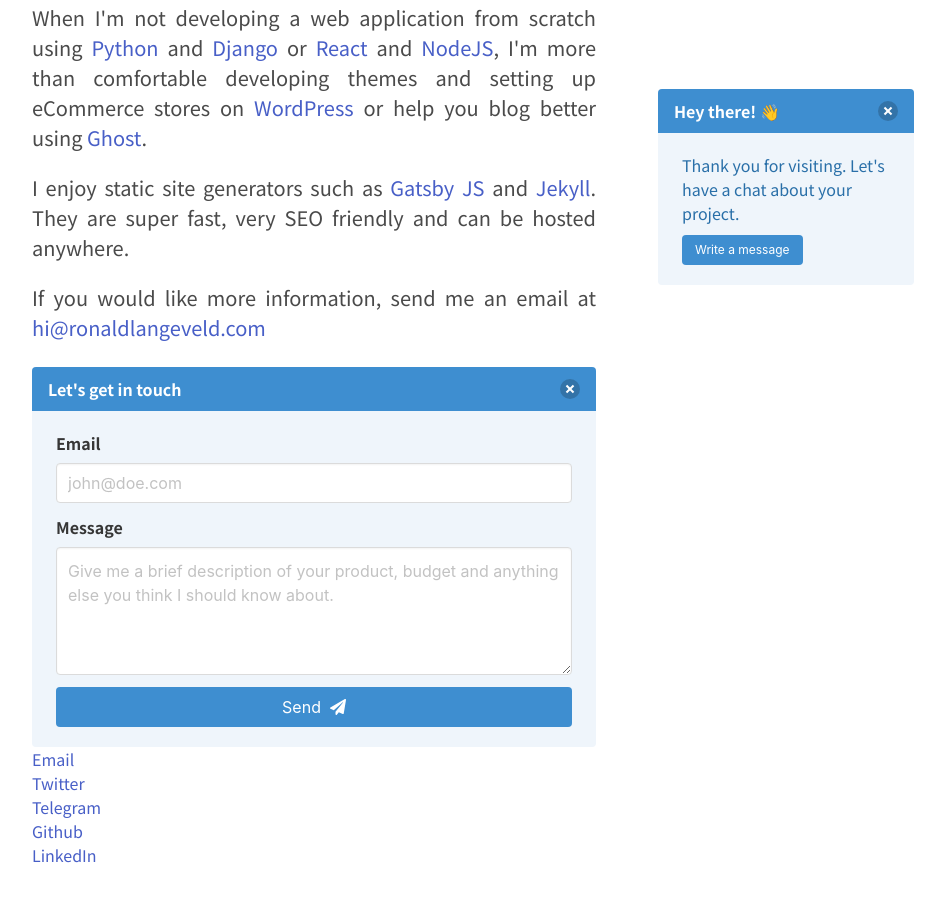
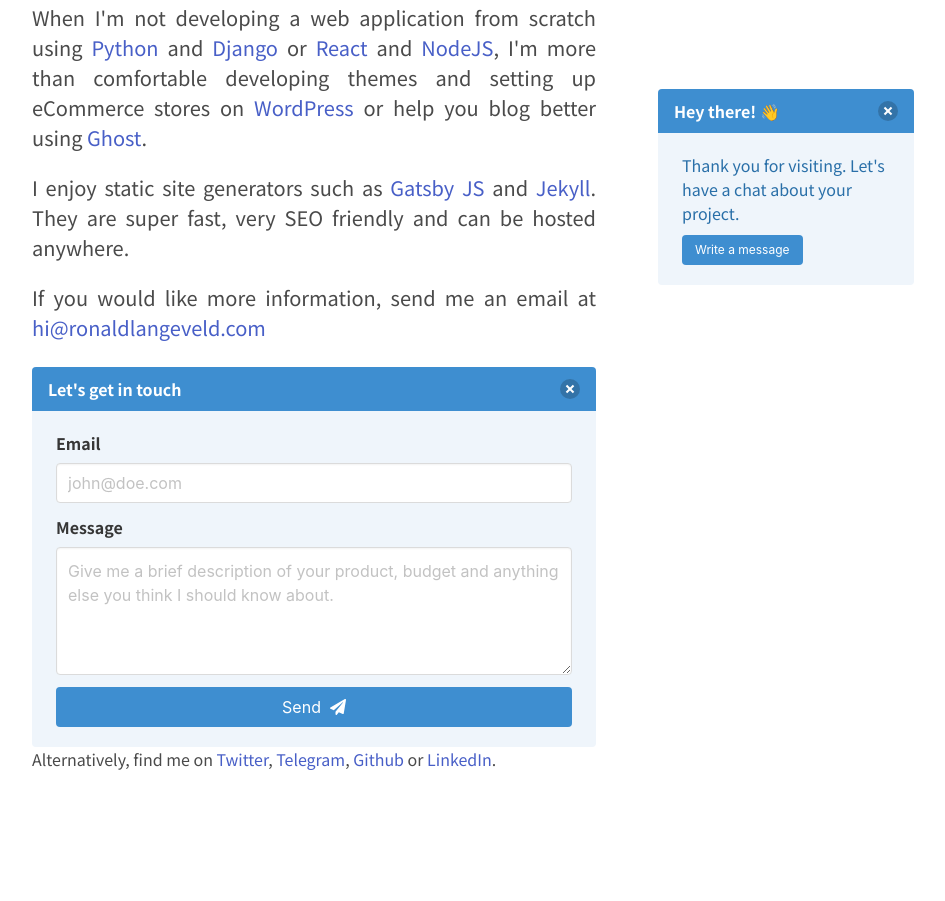
Before and after one commit to ronaldlangeveld/ronald_site_july2019, a Gatsby site: page /work in a window 1280 px wide. Shown: the part 485-1386 px from the top of the page, without its empty margins (326-1271 px from the left). After the commit the page ends 1304 px from the top, so only its background shows below. Built offline with nearby package versions, Linux system fonts and the light colour scheme; Gatsby itself is replaced by a stand-in of ours.

```diff
--- a/src/pages/work.js
+++ b/src/pages/work.js
@@ -47,11 +47,10 @@
 
                             </div>
                             <ChatForm Form={form} />
-                            <p><a href="mailto:hi@ronaldlangeveld.com">Email</a></p>
-                            <p><a href="https://twitter.com/ronaldlangeveld" target="_blank" rel="noopener noreferrer">Twitter</a></p>
-                            <p><a href="https://t.me/ronaldl93" target="_blank" rel="noopener noreferrer">Telegram</a></p>
-                            <p><a href="https://github.com/ronaldlangeveld" target="_blank" rel="noopener noreferrer">Github</a></p>
-                            <p><a href="https://www.linkedin.com/in/ronald-langeveld-0889a623/" target="_blank" rel="noopener noreferrer">LinkedIn</a></p>
+
+                            <p>
+                                Alternatively, find me on <a href="https://twitter.com/ronaldlangeveld" target="_blank" rel="noopener noreferrer">Twitter</a>, <a href="https://t.me/ronaldl93" target="_blank" rel="noopener noreferrer">Telegram</a>, <a href="https://github.com/ronaldlangeveld" target="_blank" rel="noopener noreferrer">Github</a> or <a href="https://www.linkedin.com/in/ronald-langeveld-0889a623/" target="_blank" rel="noopener noreferrer">LinkedIn</a>.
+                            </p>
 
                         </div>
                     </div>
```
Also changed, not shown: src/components/projects.js (+4 -3 lines).
